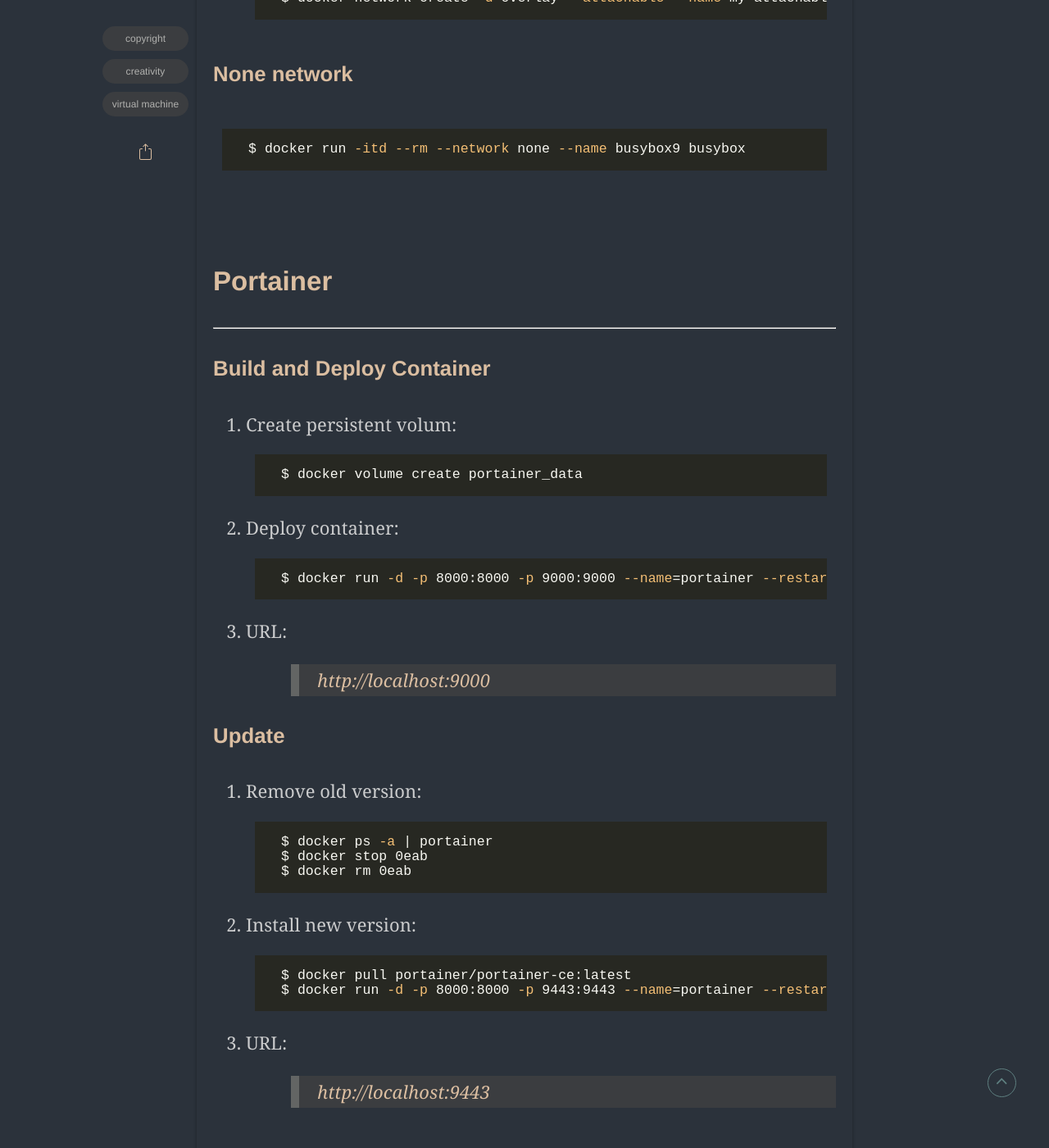
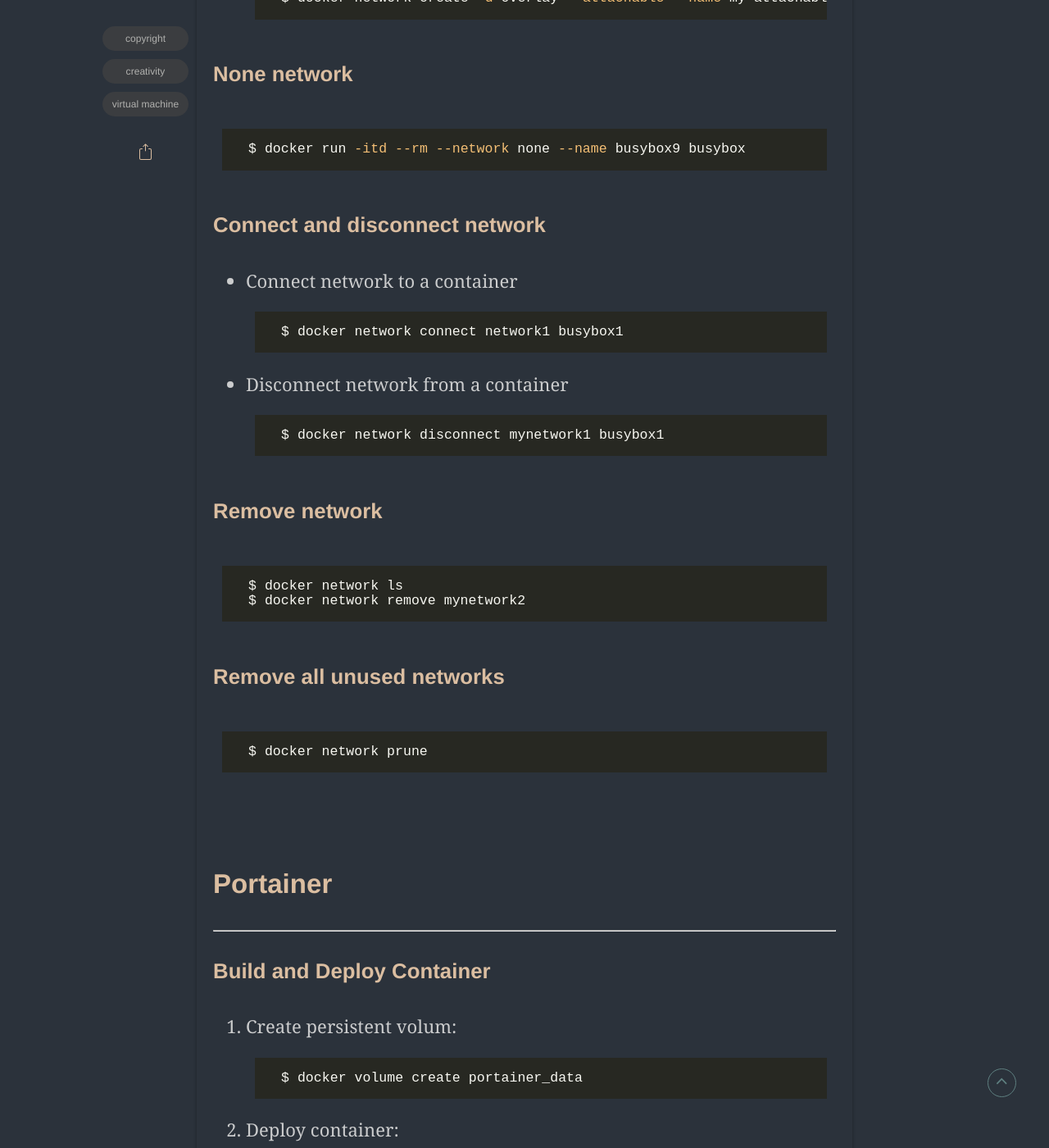
Before and after one commit to imajician/imajician.github.io, a Jekyll site: the page built from _posts/2023-10-19-docker-setup.md, in a window 1280 px wide and 1400 px high, scrolled down 4846 px. Shown: the whole window at 82% size. Built offline with Jekyll 4.4.1, drawn with Linux system fonts in a browser that asks for light colours; some web fonts are replaced; some of the changed text lies outside the part shown.

Commit message:
Postgres added

````diff
--- a/_posts/2023-10-19-docker-setup.md
+++ b/_posts/2023-10-19-docker-setup.md
@@ -157,6 +157,28 @@ $ docker network create -d overlay --attachable --name my-attachable-overlay
 $ docker run -itd --rm --network none --name busybox9 busybox
 ```
 
+### Connect and disconnect network
+- Connect network to a container
+```bash
+$ docker network connect network1 busybox1
+```
+
+- Disconnect network from a container
+```bash
+$ docker network disconnect mynetwork1 busybox1
+```
+
+### Remove network
+```bash
+$ docker network ls
+$ docker network remove mynetwork2
+```
+
+### Remove all unused networks
+```bash
+$ docker network prune
+```
+
 <br>
 
 ## Portainer
@@ -197,3 +219,13 @@ $ docker run -d -p 8000:8000 -p 9443:9443 --name=portainer --restart=always -v /
 <br>
 
 ## Postgresql
+---------------
+- Start a docker Postgresql server
+```bash
+$ docker run --name some-postgres -p 5432:5432 -e POSTGRES_USER=backend_stuff -e POSTGRES_PASSWORD=secret_password -d postgres
+```
+
+- Hide password
+```bash
+$ docker run --name some-postgres -e POSTGRES_PASSWORD_FILE=/run/secrets/postgres-passwd -d postgres
+```
````
